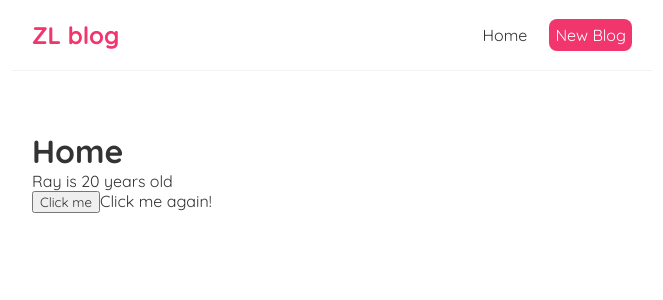
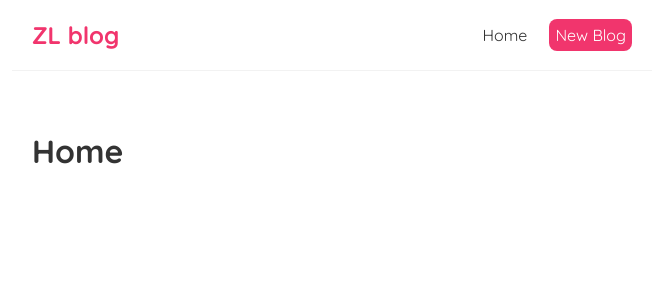
Before and after one commit to zlrkw11/zl-space, a React (Vite) app: page / in a window 1280 px wide. Shown: the top 300 px of the page, without its empty margins (308-971 px from the left). Built offline with nearby package versions, Linux system fonts and the light colour scheme.

Commit message:
clr practice code

```diff
--- a/src/components/Home.jsx
+++ b/src/components/Home.jsx
@@ -1,20 +1,9 @@
 import { useState } from "react";
+
 const Home = () => {
-  const [name, setName] = useState("Ray");
-  const [age, setAge] = useState(20);
-  const handleClick = () => {
-    setName("Z.L");
-    setAge(30);
-  };
-
   return (
     <div className="home">
       <h1>Home</h1>
-      <p>
-        {name} is {age} years old
-      </p>
-      <button onClick={handleClick}>Click me</button>
-      Click me again!
     </div>
   );
 };
```
Also changed, not shown: src/components/component.md (+3 -1 lines).
